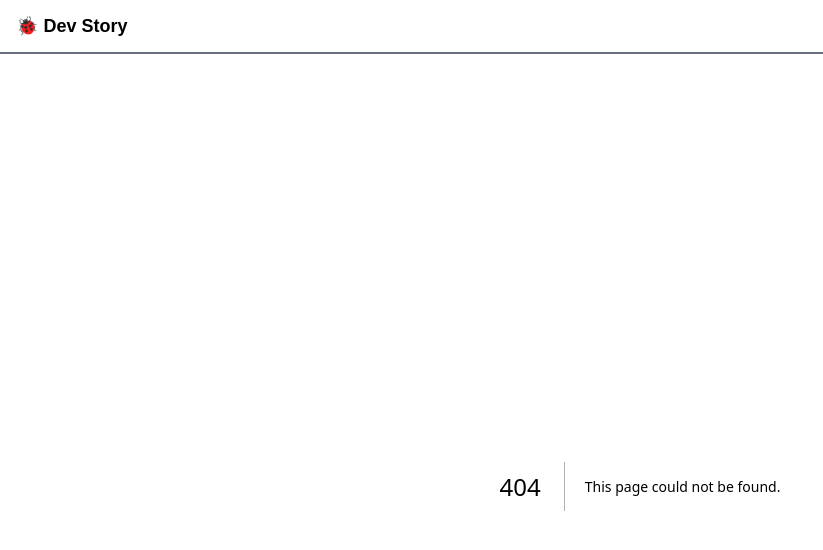
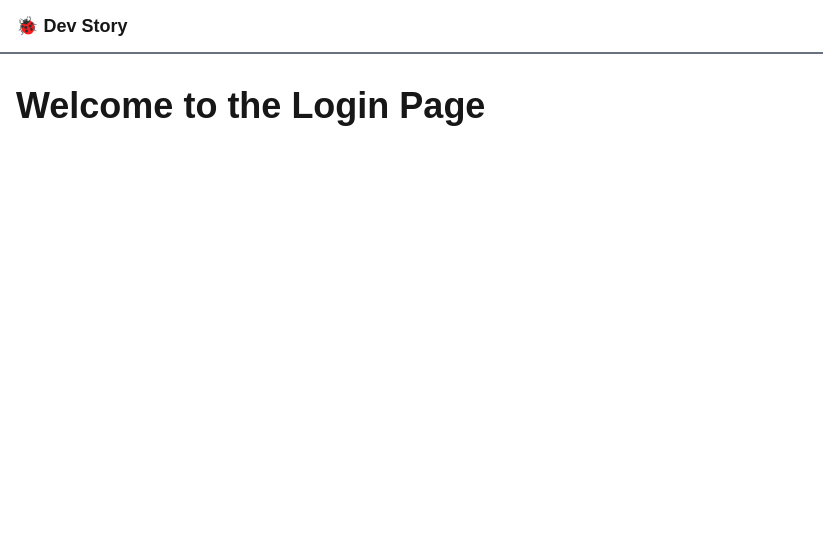
Before and after one commit to Hlamong55/Hello-Next.Js, a Next.js app: page /login in a window 1280 px wide. Before the commit this address had no page. Shown: the top 550 px of the page, without its empty margins (0-823 px from the left). Built offline with nearby package versions, Linux system fonts and the light colour scheme.

Commit message:
implemented login rout

```diff
--- /dev/null
+++ b/src/app/login/page.jsx
@@ -0,0 +1,12 @@
+import Title from '@/components/Title';
+import React from 'react';
+
+const Login = () => {
+    return (
+        <div>
+            <Title>Welcome to the Login Page</Title>
+        </div>
+    );
+};
+
+export default Login;
--- /dev/null
+++ b/src/components/Title.jsx
@@ -0,0 +1,11 @@
+import React from 'react';
+
+const Title = ({ children }) => {
+    return (
+        <div>
+            <h2 className='text-4xl font-bold'>{children}</h2>
+        </div>
+    );
+};
+
+export default Title;
```
